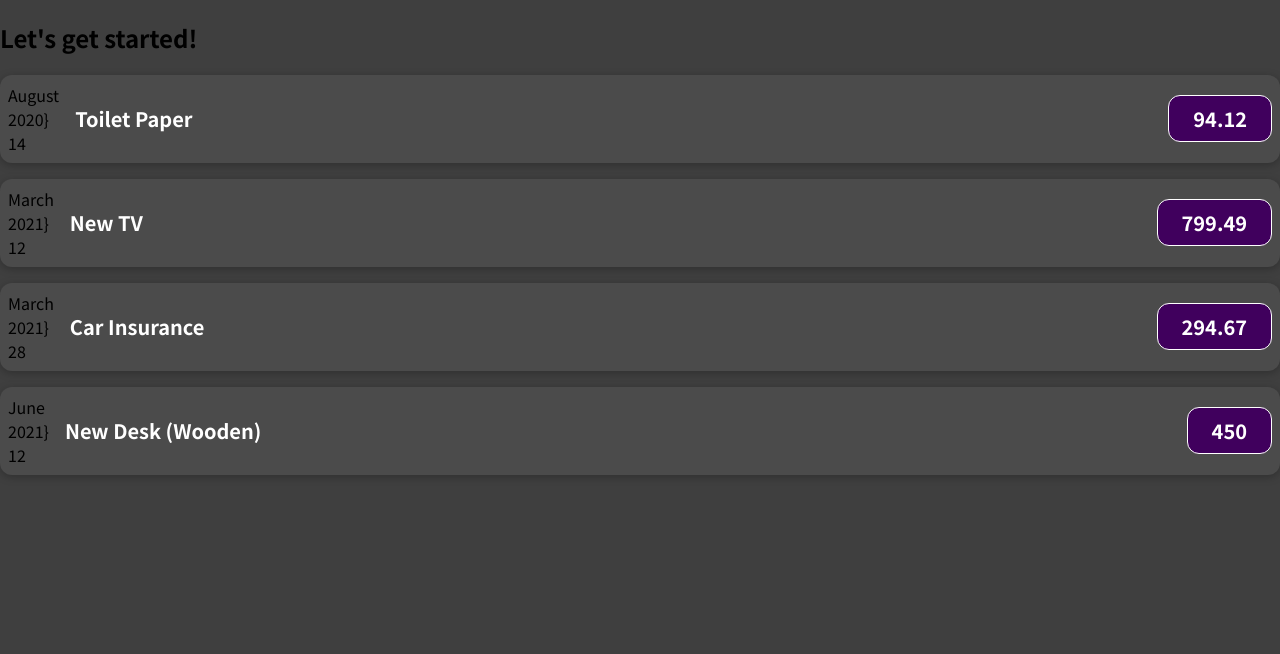
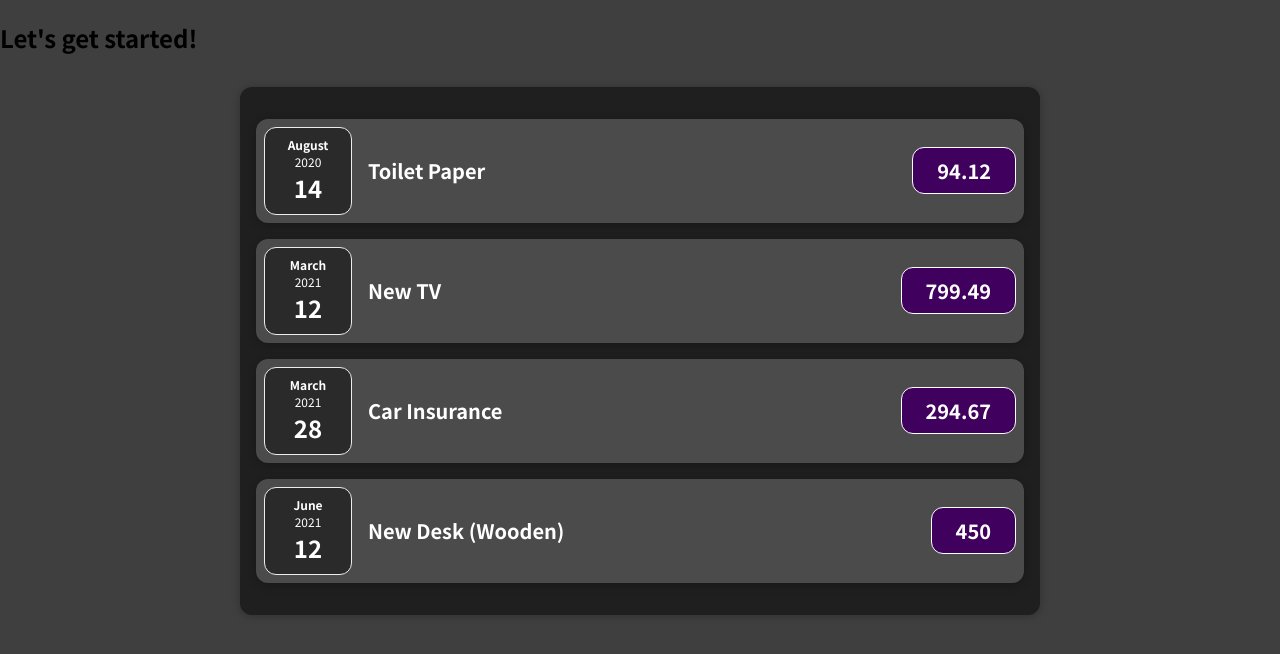
Before and after one commit to istewart22/ReactStuff, a JavaScript app: page / in a window 1280 px wide. Shown: the top 654 px of the page. Built offline with nearby package versions, Linux system fonts and the light colour scheme.

Commit message:
Extract Expenses and ExpenseDate component

```diff
--- a/src/App.js
+++ b/src/App.js
@@ -1,4 +1,4 @@
-import ExpenseItem from './components/ExpenseItem';
+import Expenses from './components/Expenses';
 
 function App() {
   const expenses = [
@@ -26,26 +26,7 @@
   return (
     <div>
       <h2>Let's get started!</h2>
-      <ExpenseItem
-        expenseDate={expenses[0].date}
-        expenseTitle={expenses[0].title}
-        expenseAmount={expenses[0].amount}
-      ></ExpenseItem>
-      <ExpenseItem
-        expenseDate={expenses[1].date}
-        expenseTitle={expenses[1].title}
-        expenseAmount={expenses[1].amount}
-      ></ExpenseItem>
-      <ExpenseItem
-        expenseDate={expenses[2].date}
-        expenseTitle={expenses[2].title}
-        expenseAmount={expenses[2].amount}
-      ></ExpenseItem>
-      <ExpenseItem
-        expenseDate={expenses[3].date}
-        expenseTitle={expenses[3].title}
-        expenseAmount={expenses[3].amount}
-      ></ExpenseItem>
+      <Expenses expenses={expenses} />
     </div>
   );
 }
--- /dev/null
+++ b/src/components/ExpenseDate.css
@@ -0,0 +1,26 @@
+.expense-date {
+  display: flex;
+  flex-direction: column;
+  width: 5.5rem;
+  height: 5.5rem;
+  border: 1px solid #ececec;
+  background-color: #2a2a2a;
+  color: white;
+  border-radius: 12px;
+  align-items: center;
+  justify-content: center;
+}
+
+.expense-date__month {
+  font-size: 0.75rem;
+  font-weight: bold;
+}
+
+.expense-date__year {
+  font-size: 0.75rem;
+}
+
+.expense-date__day {
+  font-size: 1.5rem;
+  font-weight: bold;
+}
--- /dev/null
+++ b/src/components/ExpenseDate.js
@@ -0,0 +1,19 @@
+import './ExpenseDate.css';
+
+function ExpenseDate(props) {
+  const { date } = props;
+
+  const month = date.toLocaleString('en-US', { month: 'long' });
+  const year = date.getFullYear();
+  const day = date.toLocaleString('en-US', { day: '2-digit' });
+
+  return (
+    <div className='expense-date'>
+      <div className='expense-date__month'>{month}</div>
+      <div className='expense-date__year'>{year}</div>
+      <div className='expense-date__day'>{day}</div>
+    </div>
+  );
+}
+
+export default ExpenseDate;
--- a/src/components/ExpenseItem.js
+++ b/src/components/ExpenseItem.js
@@ -1,19 +1,12 @@
 import './ExpenseItem.css';
+import ExpenseDate from './ExpenseDate';
 
 function ExpenseItem(props) {
   const { expenseDate, expenseTitle, expenseAmount } = props;
 
-  const month = expenseDate.toLocaleString('en-US', { month: 'long' });
-  const year = expenseDate.getFullYear();
-  const day = expenseDate.toLocaleString('en-US', { day: '2-digit' });
-
   return (
     <div className='expense-item'>
-      <div>
-        <div>{month}</div>
-        <div>{year}}</div>
-        <div>{day}</div>
-      </div>
+      <ExpenseDate date={expenseDate} />
       <div className='expense-item__description'>
         <h2>{expenseTitle}</h2>
         <div className='expense-item__price'>{expenseAmount}</div>
--- /dev/null
+++ b/src/components/Expenses.css
@@ -0,0 +1,9 @@
+.expenses {
+  padding: 1rem;
+  background-color: rgb(31, 31, 31);
+  margin: 2rem auto;
+  width: 50rem;
+  max-width: 95%;
+  border-radius: 12px;
+  box-shadow: 0 1px 8px rgba(0, 0, 0, 0.25);
+}
--- /dev/null
+++ b/src/components/Expenses.js
@@ -0,0 +1,32 @@
+import './Expenses.css';
+import ExpenseItem from './ExpenseItem';
+
+function Expenses(props) {
+  const { expenses } = props;
+  return (
+    <div className='expenses'>
+      <ExpenseItem
+        expenseDate={expenses[0].date}
+        expenseTitle={expenses[0].title}
+        expenseAmount={expenses[0].amount}
+      />
+      <ExpenseItem
+        expenseDate={expenses[1].date}
+        expenseTitle={expenses[1].title}
+        expenseAmount={expenses[1].amount}
+      />
+      <ExpenseItem
+        expenseDate={expenses[2].date}
+        expenseTitle={expenses[2].title}
+        expenseAmount={expenses[2].amount}
+      />
+      <ExpenseItem
+        expenseDate={expenses[3].date}
+        expenseTitle={expenses[3].title}
+        expenseAmount={expenses[3].amount}
+      />
+    </div>
+  );
+}
+
+export default Expenses;
```
